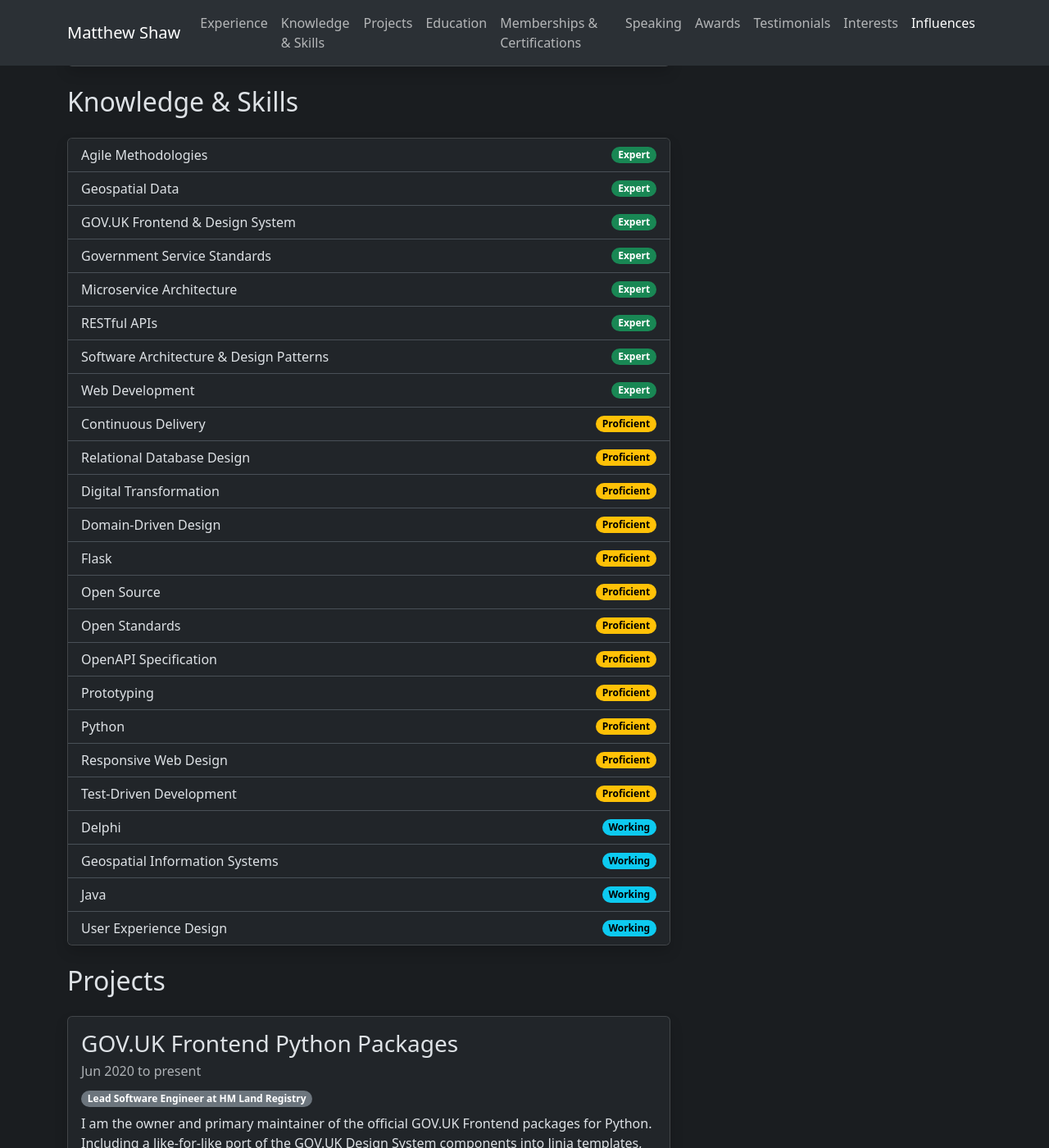
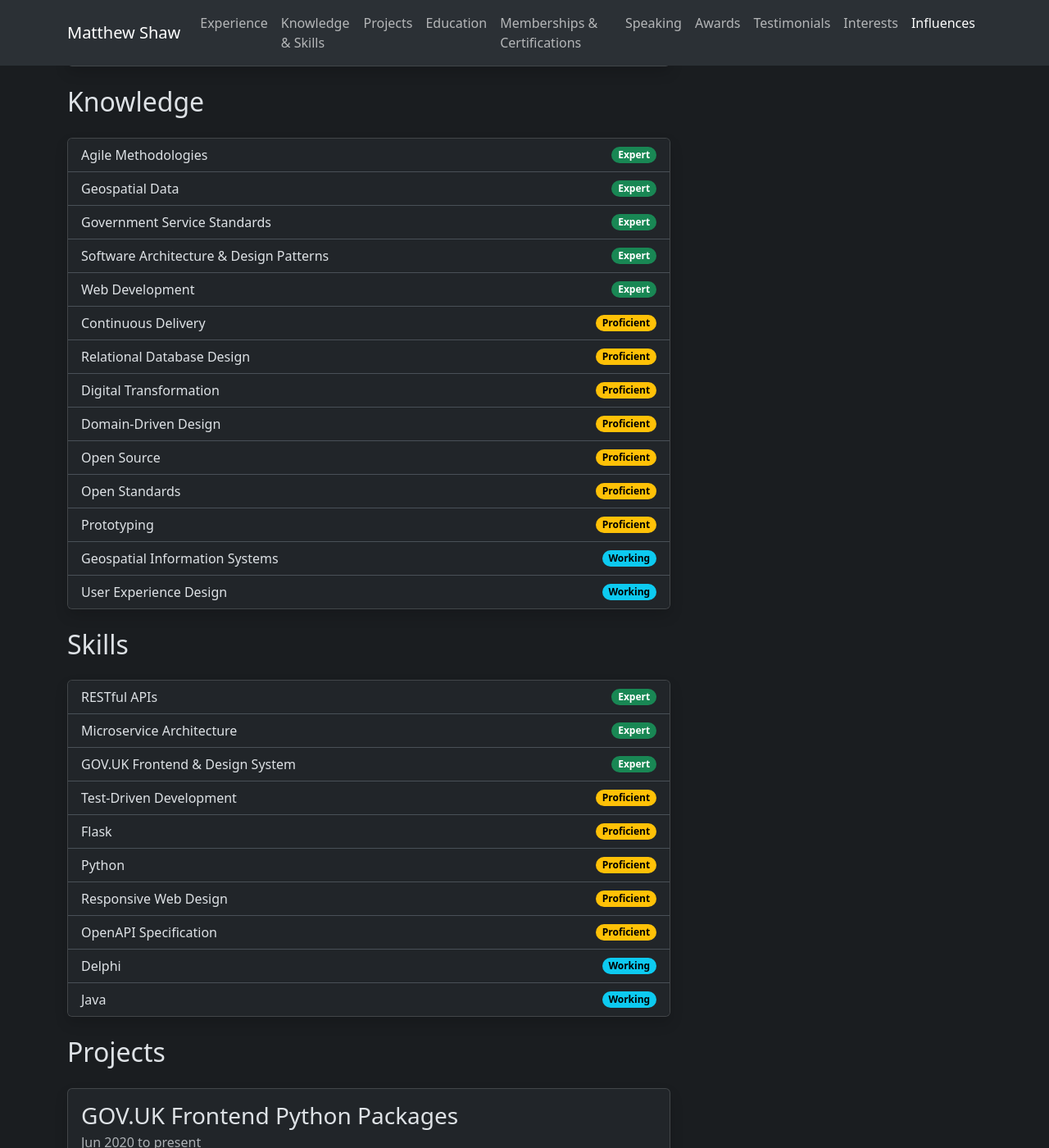
Before and after one commit to matthew-shaw/matthew-shaw.github.io, a Jekyll site: the page built from index.html, in a window 1280 px wide and 1400 px high, scrolled down 2201 px. Shown: the whole window at 82% size. Built offline with Jekyll 4.4.1, drawn with Linux system fonts in a browser that asks for light colours.

Commit message:
separate knowledge and skills

```diff
--- a/index.html
+++ b/index.html
@@ -19,11 +19,27 @@ permalink: /
             {% endfor %}
         </div>
 
-        <div id="knowledge-skills">
-            <h2>Knowledge & Skills</h2>
+        <div id="knowledge">
+            <h2>Knowledge</h2>
             <div class="card shadow my-4">
                 <ul class="list-group list-group-flush">
                     {% assign items = site.data.cv.knowledge | sort_natural: "level" %}
+                    {% for item in items %}
+                    <li class="list-group-item d-flex justify-content-between align-items-center">
+                        {{ item.name }}
+                        <span
+                            class="badge {% if item.level == 'Expert'%}text-bg-success{% elsif item.level == 'Proficient' %}text-bg-warning{% else %}text-bg-info{% endif %} rounded-pill">{{ item.level }}</span>
+                    </li>
+                    {% endfor %}
+                </ul>
+            </div>
+        </div>
+
+        <div id="skills">
+            <h2>Skills</h2>
+            <div class="card shadow my-4">
+                <ul class="list-group list-group-flush">
+                    {% assign items = site.data.cv.skills | sort_natural: "level" %}
                     {% for item in items %}
                     <li class="list-group-item d-flex justify-content-between align-items-center">
                         {{ item.name }}
```
Also changed, not shown: _data/cv.yaml (+20 -18 lines).
